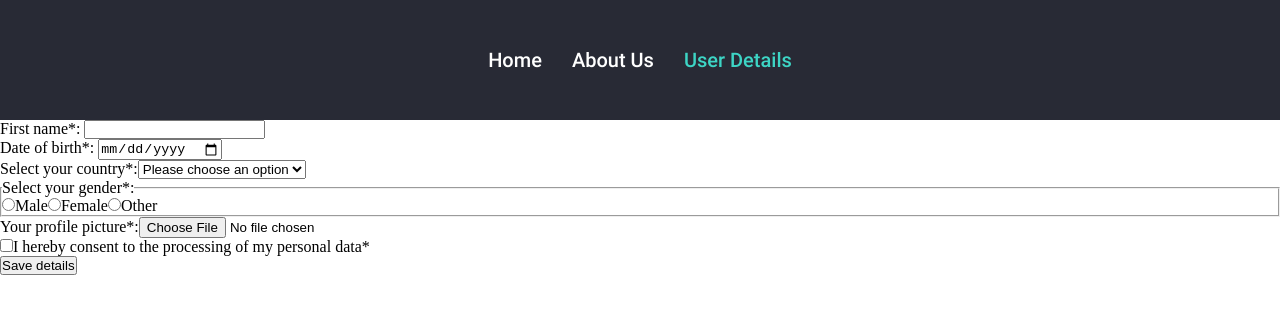
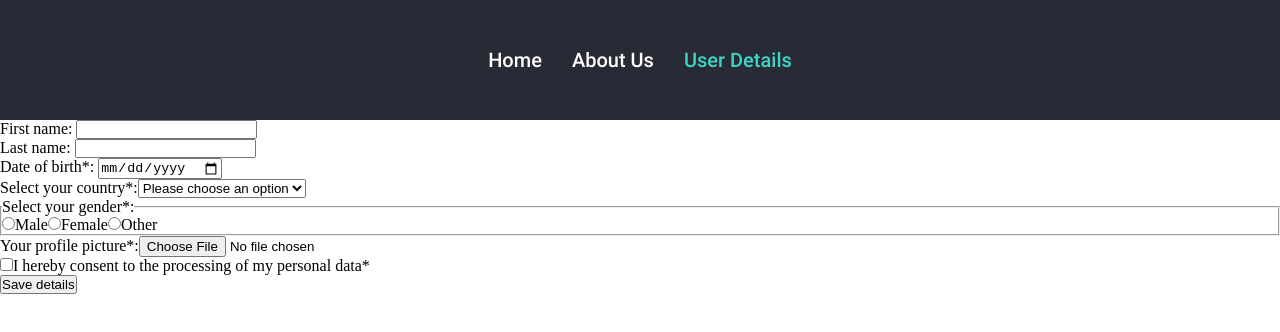
Before and after one commit to shevelevbv/RSS-React-March2023, a React (Vite) app in the folder components/: page /user in a window 1280 px wide. Shown: the top 332 px of the page. Built offline with nearby package versions, Linux system fonts and the light colour scheme.

Commit message:
feat: add last name form field

```diff
--- a/components/src/components/UserCard.tsx
+++ b/components/src/components/UserCard.tsx
@@ -11,7 +11,7 @@ class UserCard extends React.Component<IPropsType> {
   render = () => {
     return (
       <div>
-        <h2>{`${this.props.userDetails.name}'s Details`}</h2>
+        <h2>{this.props.userDetails.name} {this.props.userDetails.lastName}</h2>
         <div>
           <img
             src={this.props.userDetails.file}
--- a/components/src/components/UserForm.tsx
+++ b/components/src/components/UserForm.tsx
@@ -29,6 +29,7 @@ interface IErrors {
 class UserForm extends React.Component<IPropsType> {
   private readonly form: React.RefObject<HTMLFormElement>;
   private readonly nameInput: React.RefObject<HTMLInputElement>;
+  private readonly lastNameInput: React.RefObject<HTMLInputElement>;
   private readonly dateInput: React.RefObject<HTMLInputElement>;
   private readonly consentInput: React.RefObject<HTMLInputElement>;
   private readonly fileInput: React.RefObject<HTMLInputElement>;
@@ -43,6 +44,7 @@ class UserForm extends React.Component<IPropsType> {
     super(props);
     this.form = React.createRef();
     this.nameInput = React.createRef();
+    this.lastNameInput = React.createRef();
     this.dateInput = React.createRef();
     this.countrySelect = React.createRef();
     this.consentInput = React.createRef();
@@ -57,9 +59,9 @@ class UserForm extends React.Component<IPropsType> {
     };
   }
 
-  private validateNameInput = (): IErrors => {
+  private validateNameInput = (nameRefObject: React.RefObject<HTMLInputElement>): IErrors => {
     const errors: IErrors = {};
-    let name: string | undefined = this.nameInput.current?.value;
+    let name: string | undefined = nameRefObject.current?.value;
     if (!name) {
       errors.name = "The name shouldn't be empty";
     } else {
@@ -142,7 +144,8 @@ class UserForm extends React.Component<IPropsType> {
 
   private validateData = () => {
     return {
-      ...this.validateNameInput(),
+      ...this.validateNameInput(this.nameInput),
+      ...this.validateNameInput(this.lastNameInput),
       ...this.validateDateInput(),
       ...this.validateCountrySelect(),
       ...this.validateConsentInput(),
@@ -158,6 +161,7 @@ class UserForm extends React.Component<IPropsType> {
     return {
       id: NaN,
       name: this.nameInput.current?.value as string,
+      lastName: this.lastNameInput.current?.value as string,
       date: this.dateInput.current?.value as string,
       country: this.countrySelect.current?.value as string,
       gender: checkedInput.current?.value as string,
@@ -182,7 +186,9 @@ class UserForm extends React.Component<IPropsType> {
     return (
       <>
         <form onSubmit={this.handleSubmit} ref={this.form}>
-          <NameInput nameInput={this.nameInput} />
+          <NameInput text="First name:" nameInput={this.nameInput} />
+          <ErrorText errorMessage={this.state.errors.name} />
+          <NameInput text="Last name:" nameInput={this.lastNameInput} />
           <ErrorText errorMessage={this.state.errors.name} />
           <DateInput dateInput={this.dateInput} />
           <ErrorText errorMessage={this.state.errors.date} />
--- a/components/src/components/form-components/NameInput.tsx
+++ b/components/src/components/form-components/NameInput.tsx
@@ -2,6 +2,7 @@ import React from 'react';
 
 interface IPropsType {
   nameInput: React.RefObject<HTMLInputElement>;
+  text: string;
 }
 class NameInput extends React.Component<IPropsType> {
   constructor(props: IPropsType) {
@@ -11,7 +12,7 @@ class NameInput extends React.Component<IPropsType> {
     return (
       <div>
         <label>
-          First name*: <input type="text" ref={this.props.nameInput} />
+          {this.props.text} <input type="text" ref={this.props.nameInput} />
         </label>
       </div>
     );
--- a/components/src/pages/UserDetails.tsx
+++ b/components/src/pages/UserDetails.tsx
@@ -5,6 +5,7 @@ import UserCard from '../components/UserCard';
 export interface IUserDetails {
   id: number;
   name: string;
+  lastName: string;
   date: string;
   country: string;
   gender: string;
```
